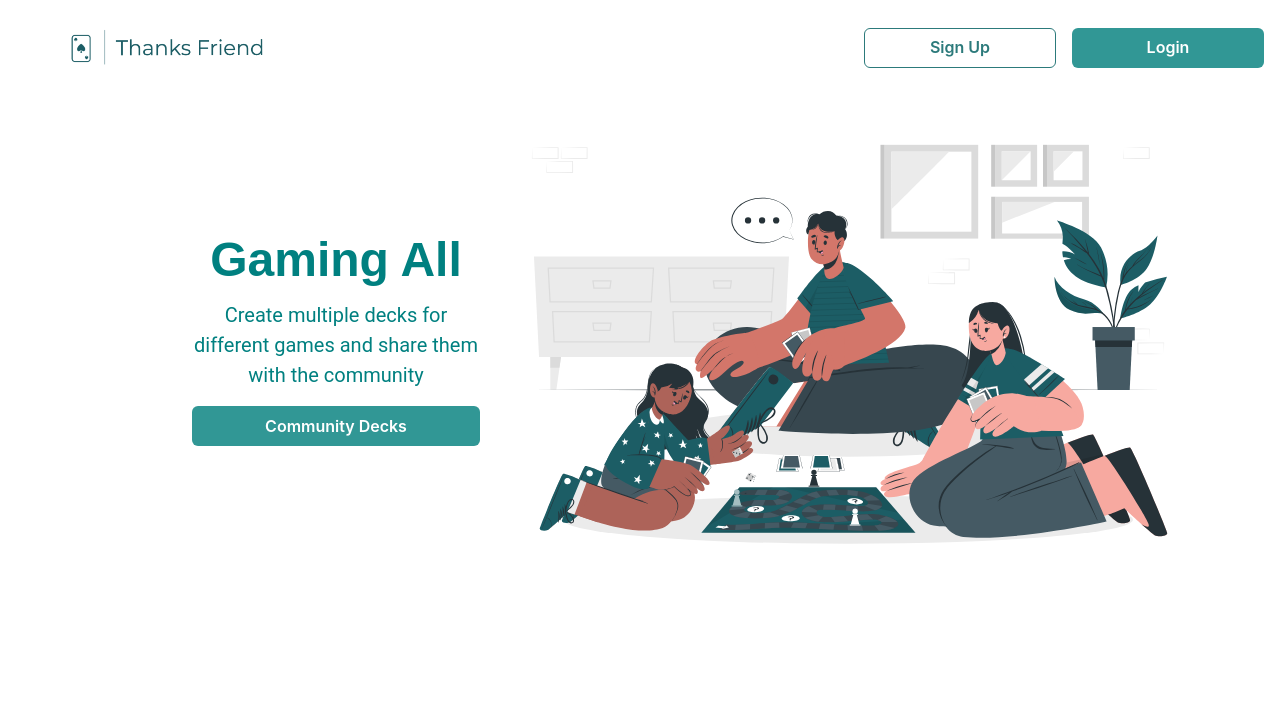
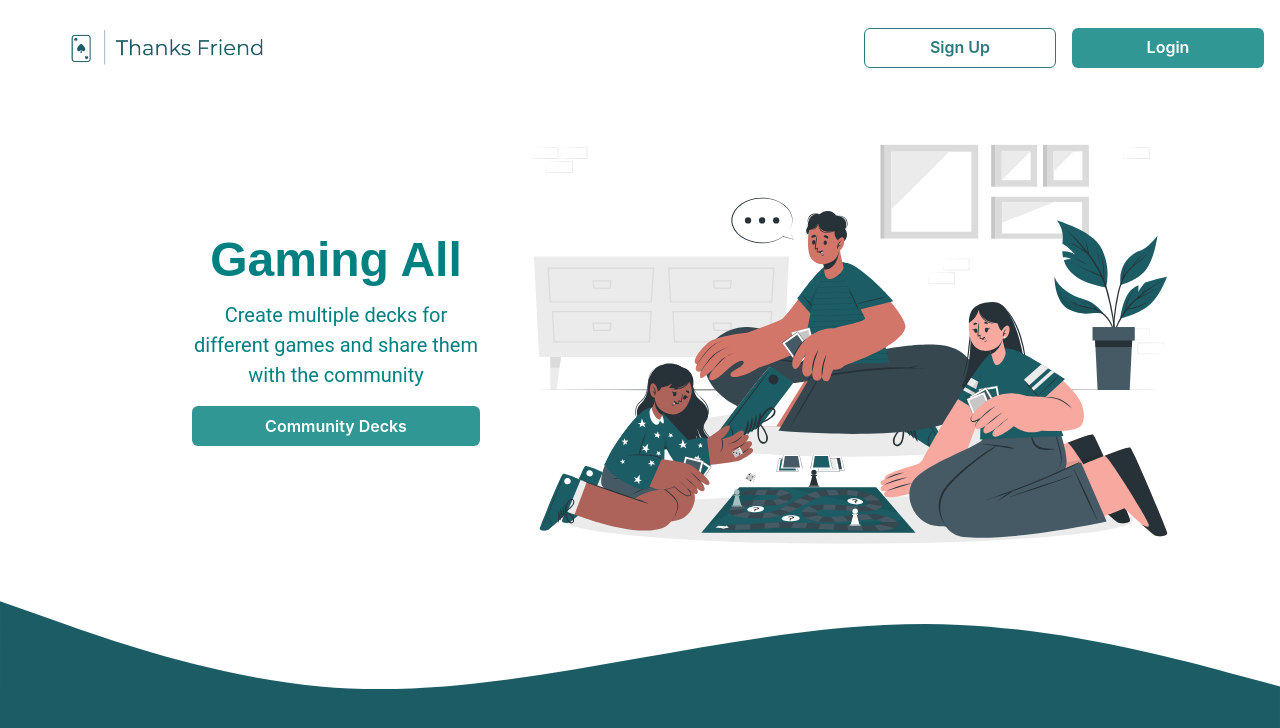
Before and after one commit to ummatias/thanks_friend_front, a Next.js app: page / in a window 1280 px wide. Shown: the top 728 px of the page. Built offline with nearby package versions, Linux system fonts and the light colour scheme; no server answers.

Commit message:
fix: wave shows yp

```diff
--- a/components/footer/footer.tsx
+++ b/components/footer/footer.tsx
@@ -2,19 +2,14 @@ import { Box, Image } from "@chakra-ui/react";
 
 const Footer = () => {
   return (
-    <Box
-      display="block"
-      w={"100vw"}
-      zIndex={-1}
-      position="absolute"
-      overflow={"hidden"}
-    >
+    <Box as="footer" position="relative" zIndex="docked" w="100%" h="300px">
       <Image
-        position={"absolute"}
-        minW={"100%"}
-        bottom={0}
         src="/wave.svg"
-        alt="logo"
+        alt="wave"
+        position="absolute"
+        bottom="0"
+        left="0"
+        w="100vw"
       />
     </Box>
   );
--- a/pages/index.tsx
+++ b/pages/index.tsx
@@ -7,9 +7,8 @@ import { getAPIClient } from "../services/axios";
 const LandingPage: NextPage = () => {
   return (
     <Flex
-      direction={["column", "row"]}
-      paddingX={["0rem", "12rem"]}
-      marginBottom={[0, "15rem"]}
+      direction={["column", "column", "row"]}
+      paddingX={["0rem", "6rem", "12rem"]}
       align="center"
       justify={["space-around", "space-between"]}
       h="80%"
```
